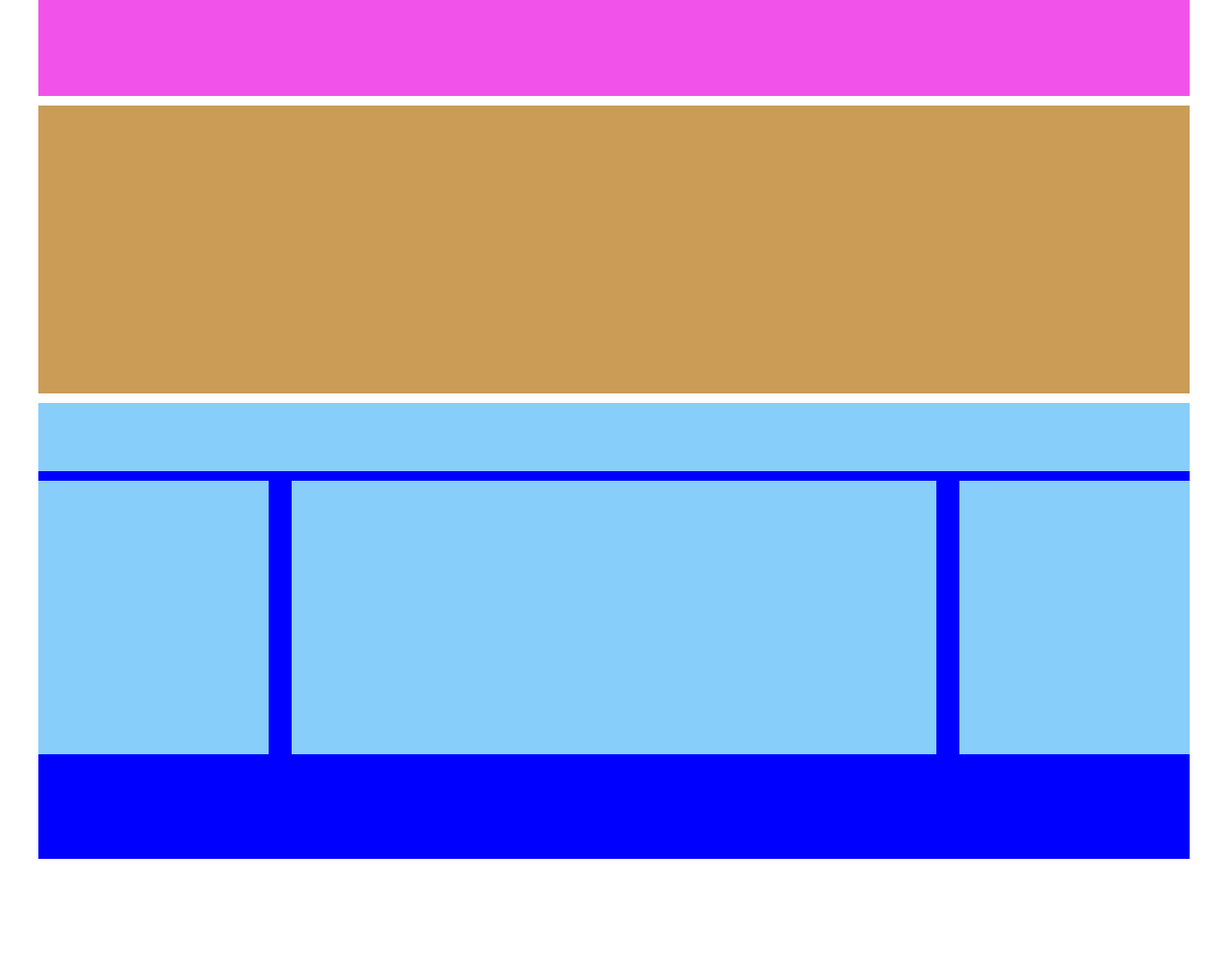
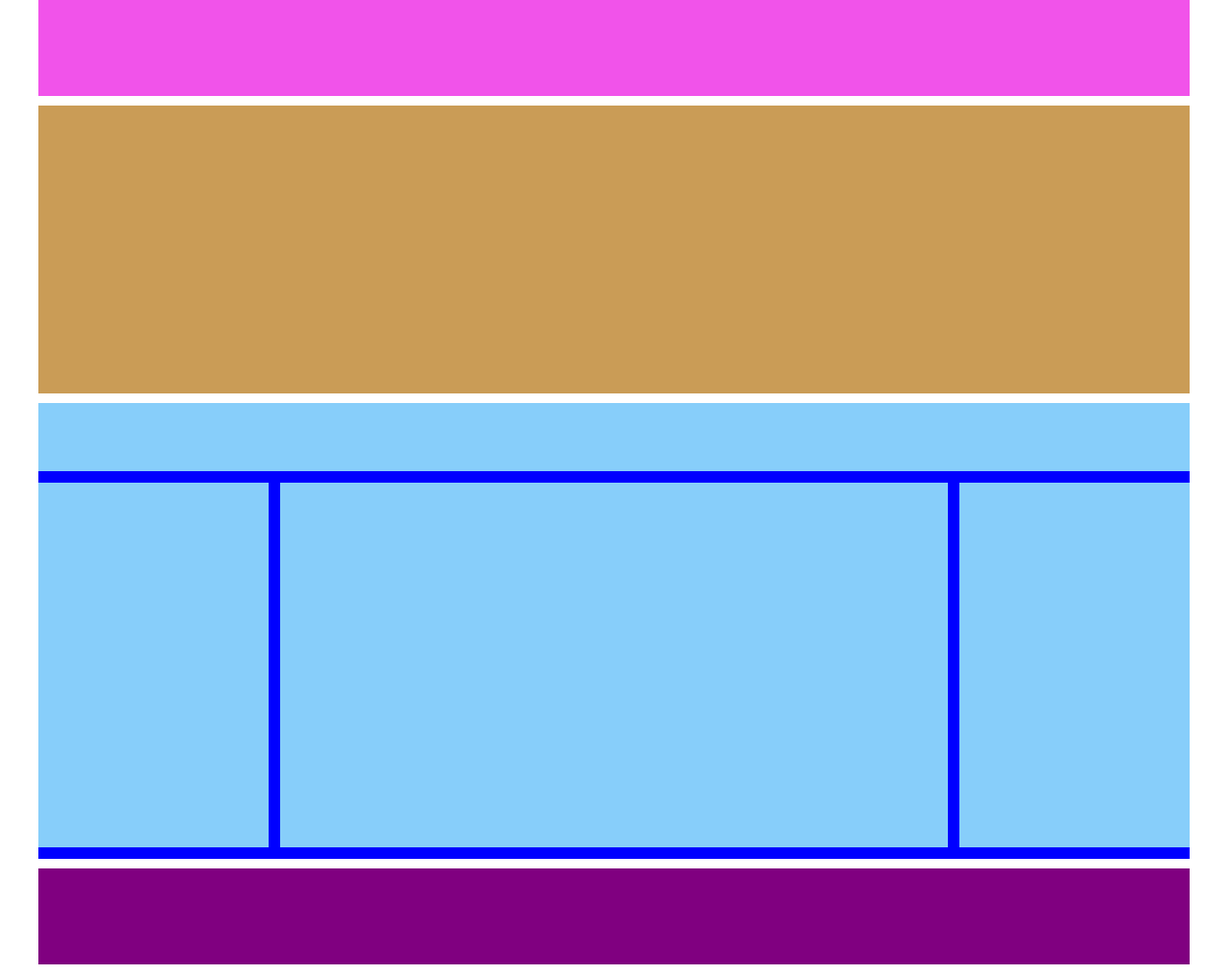
Before and after one commit to SimoneSaramondi/htmlcss-struttura-wp, a plain HTML site: page index.html in a window 1280 px wide. Shown: the whole page at 96% size. Before the commit the page ends 895 px from the top, so only its background shows below. Drawn offline with Linux system fonts and the light colour scheme.

Commit message:
final commit

```diff
--- a/style.css
+++ b/style.css
@@ -29,18 +29,24 @@ div{
 }
 #libero{
     height: 15%;
-    margin-bottom: 10px;
+    margin-bottom: 1%;
 }
 .A{
     width: 20%;
     display: inline-block;
     float: left;
-    height: 60%;
+    height: 80%;
+    margin-bottom: 1%;
 }
 .B{
     display: inline-block;
     float: left;
-    margin: 0 2% 0 2%;
-    width: 56%;
-    height: 60%;
+    margin: 0 1% 11% 1%;
+    width: 58%;
+    height: 80%;
 }
+footer{
+    height: 100px;
+    background-color: purple;
+    margin-top: 10px;
+}
```
